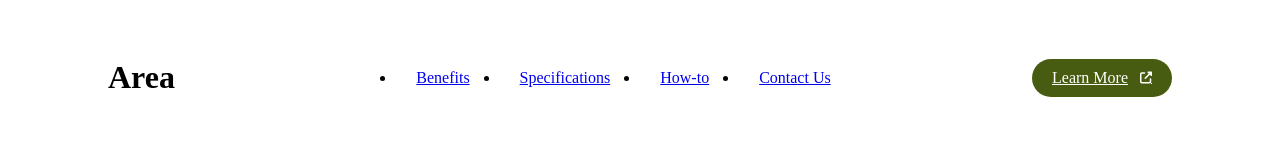
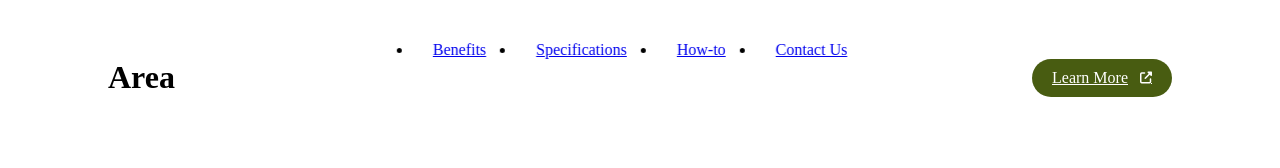
Before and after one commit to Chloe-cstr/area, a React (Vite) app: page / in a window 1280 px wide. Shown: the top 168 px of the page. Built offline with nearby package versions, Linux system fonts and the light colour scheme; the HTML template or start-up script is replaced by a standard one; a web font is replaced by a local one.

Commit message:
add glassmorphism on nav and fixed nav to scroll

```diff
--- a/src/components/Header/header.scss
+++ b/src/components/Header/header.scss
@@ -5,7 +5,15 @@
     display: flex;
     align-items: center;
     justify-content: space-between;
+    position: relative;
     &__nav {
+        position: fixed;
+        top: 0;
+        left: 50%;
+        transform: translateX(-50%);
+        height: 100px;
+        @include mixin.flex-center;
+
         @media (max-width: 1000px){
             display: none;
             position: fixed;
@@ -26,7 +34,10 @@
         &__list {
             display: flex;
             justify-content: center;
-            gap: 10px;            @media (max-width: 1000px){
+            gap: 10px;
+            @include mixin.glassmorphism;
+            padding: 20px 10px;
+            @media (max-width: 1000px){
                 flex-direction: column;
                 gap: 20px;
                 justify-content: start;
--- a/src/styles/abstracts/_mixin.scss
+++ b/src/styles/abstracts/_mixin.scss
@@ -3,3 +3,10 @@
     justify-content: center;
     align-items: center;
 }
+
+@mixin glassmorphism{
+    background: transparent;
+    border-radius: 50px;
+    backdrop-filter: blur(10px);
+    -webkit-backdrop-filter: blur(10px); /* compatibilité Safari */
+}
```
